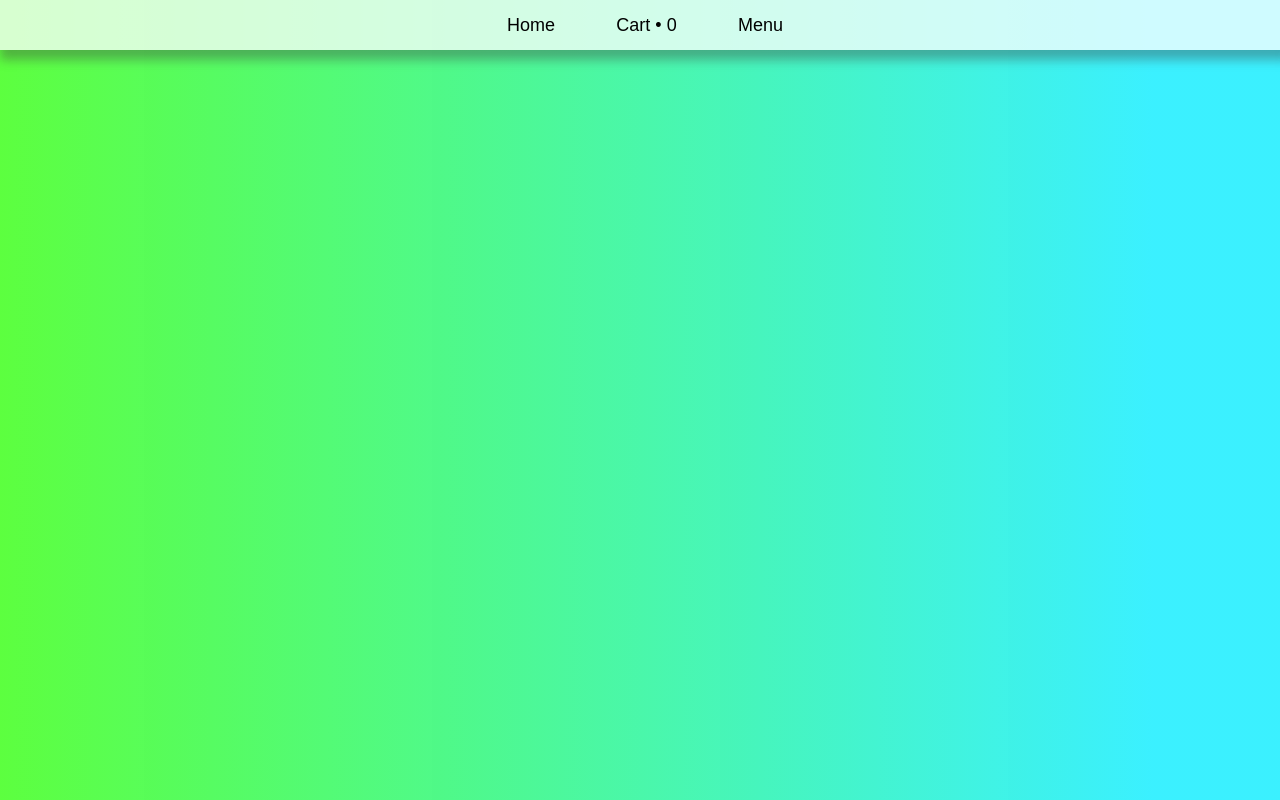
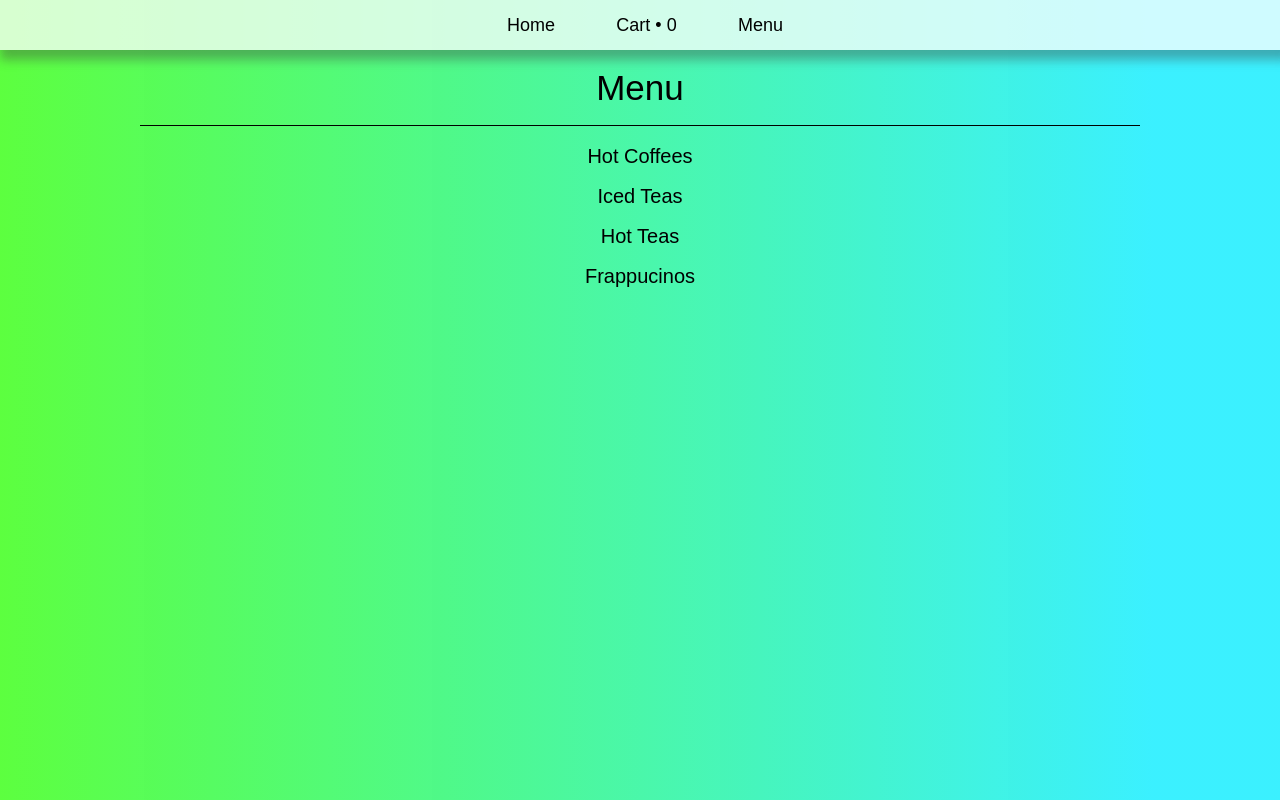
Before and after one commit to DustinWinkler/Coffee-Shop, a React (Create React App) app: page /#/menu in a window 1280 px wide. Built offline with nearby package versions, Linux system fonts and the light colour scheme.

Commit message:
Attempt3 for fixing images

```diff
--- a/package.json
+++ b/package.json
@@ -1,5 +1,5 @@
 {
-  "homepage": "https://jalcyon.github.io/Coffee-Shop/",
+  "homepage": ".",
   "name": "shopping-cart",
   "version": "0.1.0",
   "private": true,
--- a/public/index.html
+++ b/public/index.html
@@ -1,7 +1,6 @@
 <!DOCTYPE html>
 <html lang="en">
   <head>
-    <base href="/">
     <meta charset="utf-8" />
     <link rel="icon" href="%PUBLIC_URL%/favicon.ico" />
     <meta name="viewport" content="width=device-width, initial-scale=1" />
--- a/src/App.js
+++ b/src/App.js
@@ -1,5 +1,5 @@
 import React, {useState} from 'react'
-import {BrowserRouter as Router, Switch, Route, Link} from 'react-router-dom'
+import {HashRouter as Router, Switch, Route, Link} from 'react-router-dom'
 import Cart from './Cart'
 import Home from './Home'
 import Categories from './Categories'
@@ -30,16 +30,16 @@ function App() {
     <Router>
       <nav>
         <ul>
-          <li><Link to="/coffee-shop">Home</Link></li>
-          <li><Link to="/coffee-shop/cart">{"Cart • " + cart.length}</Link></li>
-          <li><Link to="/coffee-shop/menu">Menu</Link></li>
+          <li><Link to="/">Home</Link></li>
+          <li><Link to="/cart">{"Cart • " + cart.length}</Link></li>
+          <li><Link to="/menu">Menu</Link></li>
         </ul>
       </nav>
 
       <Switch>
-        <Route path="/coffee-shop" exact component={Home} />
-        <Route path="/coffee-shop/cart" exact render={(props) => (<Cart {...props} removeFromCart={removeCartItem} cart={cart} />)} />
-        <Route path="/coffee-shop/menu" exact
+        <Route path="/" exact component={Home} />
+        <Route path="/cart" exact render={(props) => (<Cart {...props} removeFromCart={removeCartItem} cart={cart} />)} />
+        <Route path="/menu" exact
         render={(props) => (<Categories {...props} categories={categories} />
   )} />
         {categories.map((cat, index) => {
@@ -52,7 +52,7 @@ function App() {
           return (
             <Route
               key={'meme'}
-              exact path={'/coffee-shop/menu/' + string}
+              exact path={'/menu/' + string}
               render={(props) => (<Items addToCart={addCartItem} category={data[index]} />)}
             />
           )
--- a/src/Categories.js
+++ b/src/Categories.js
@@ -13,7 +13,7 @@ export default function Categories(props) {
 				});
 
 				return (
-						<Link className="menu-link" to={"/coffee-shop/menu/" + string}>
+						<Link className="menu-link" to={"/menu/" + string}>
 							{cat}
 						</Link>
 				)
--- a/src/Items.js
+++ b/src/Items.js
@@ -13,7 +13,7 @@ export default function Items(props) {
         let newItem = {"name": item, "price": props.category[coffees][item].price}
 
         let flattenedString = item.split(' ').join('')
-        let imgURL = './build/images/' + flattenedString + '.webp'
+        let imgURL = './images/' + flattenedString + '.webp'
 
         return (
           <div className="item-card">
```
Also changed, not shown: public/images/Roxas.png (deleted), 16 other files (tests, documents, lock files or other folders).
